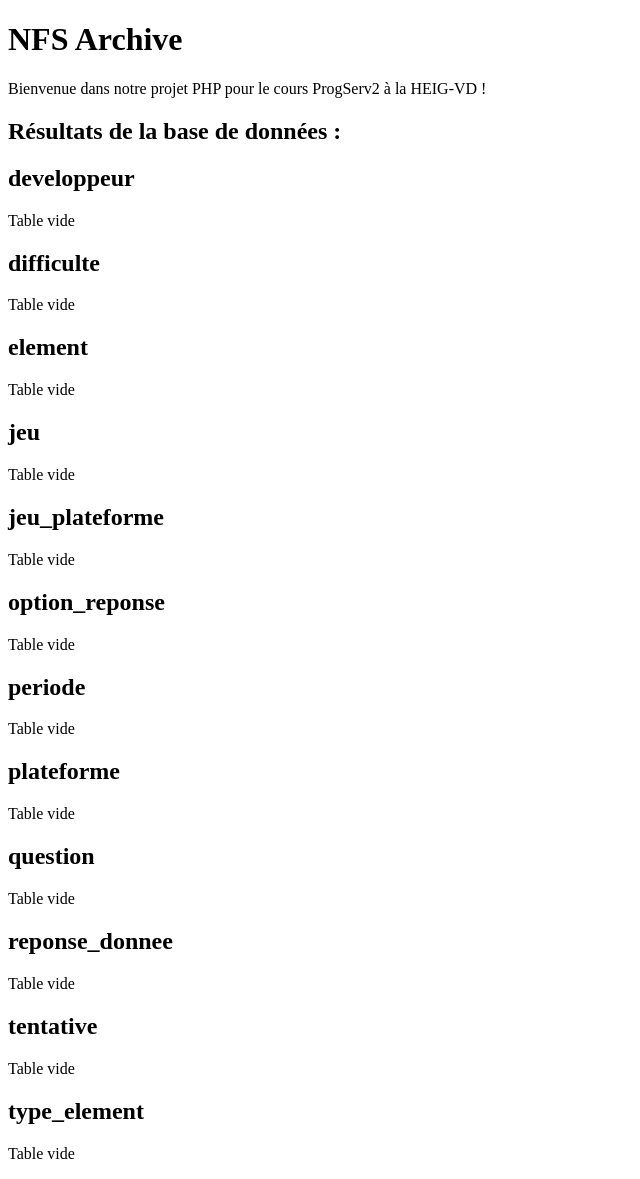
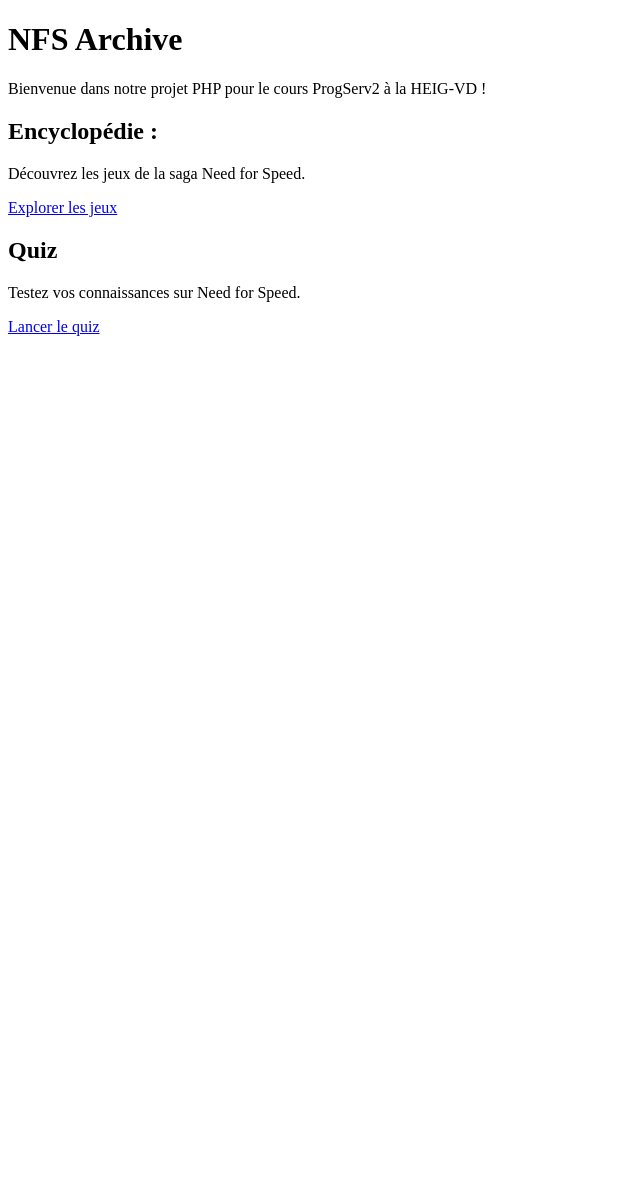
Before and after one commit to Danny-heigvd/progserv2-projetlibre, a PHP site: page / in a window 1280 px wide. Shown: the whole page, without its empty margins (0-640 px from the left). After the commit the page ends 336 px from the top, so only its background shows below. Run offline with PHP 8.4, Linux system fonts and the light colour scheme; data that the repository does not hold is empty.

Commit message:
refonte de index.php

```diff
--- a/src/public/index.php
+++ b/src/public/index.php
@@ -1,19 +1,3 @@
-<?php
-require_once __DIR__ . '/../utils/autoloader.php';
-
-try {
-    $database = new Database();
-    $pdo = $database->getConnection();
-
-    $tables = $pdo->query("SHOW TABLES")
-        ->fetchAll(PDO::FETCH_COLUMN);
-} catch (PDOException | RuntimeException $e) {
-    error_log($e->getMessage());
-    http_response_code(500);
-    exit('Erreur BDD');
-}
-?>
-
 <!DOCTYPE html>
 <html lang="fr">
 
@@ -28,34 +12,13 @@ try {
 
     <p>Bienvenue dans notre projet PHP pour le cours ProgServ2 à la HEIG-VD !</p>
 
-    <h2>Résultats de la base de données :</h2>
+    <h2>Encyclopédie :</h2>
+    <p>Découvrez les jeux de la saga Need for Speed.</p>
+    <a href="jeux.php">Explorer les jeux</a>
 
-    <?php foreach ($tables as $table) { ?>
-        <?php if ($table === 'utilisateur') continue; ?>
-
-        <h2><?= htmlspecialchars($table) ?></h2>
-
-        <?php $lignes = $pdo->query("SELECT * FROM `$table`")->fetchAll(PDO::FETCH_ASSOC); ?>
-
-        <?php if (empty($lignes)) { ?>
-            <p>Table vide</p>
-        <?php } else { ?>
-            <table border="1">
-                <tr>
-                    <?php foreach (array_keys($lignes[0]) as $colonne) { ?>
-                        <th><?= htmlspecialchars($colonne) ?></th>
-                    <?php } ?>
-                </tr>
-                <?php foreach ($lignes as $ligne) { ?>
-                    <tr>
-                        <?php foreach ($ligne as $valeur) { ?>
-                            <td><?= htmlspecialchars($valeur ?? '') ?></td>
-                        <?php } ?>
-                    </tr>
-                <?php } ?>
-            </table>
-        <?php } ?>
-    <?php } ?>
+    <h2>Quiz</h2>
+    <p>Testez vos connaissances sur Need for Speed.</p>
+    <a href="quiz.php">Lancer le quiz</a>
 </body>
 
 </html>
```
